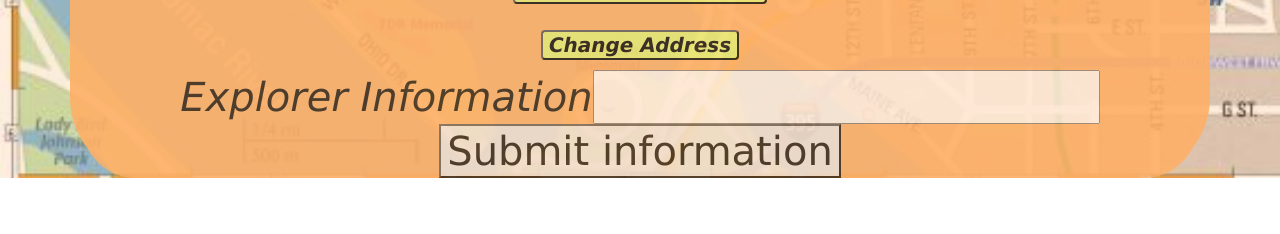
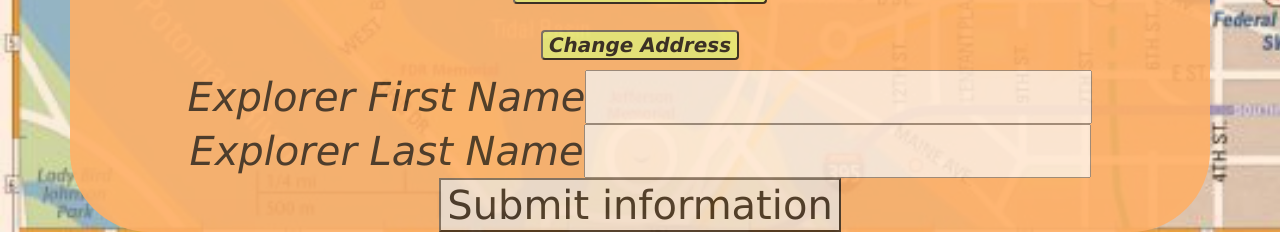
Before and after one commit to nolanbeihl/Nolan_Beihl_Capstone_Frontend, a React (Create React App) app in the folder spontanious-app/: page / in a window 1280 px wide. Shown: the part 818-1052 px from the top of the page. Before the commit the page ends 1004 px from the top, so only its background shows below. Built offline with nearby package versions, Linux system fonts and the light colour scheme; no server answers.

Commit message:
Working on getting form submission to update data base to confirm path to MySQL database.  Showing status 200 but not showing in MySQL, looking further into what the disconnect might be

```diff
--- a/spontanious-app/src/Components/Explorer/Explorer.jsx
+++ b/spontanious-app/src/Components/Explorer/Explorer.jsx
@@ -1,5 +1,6 @@
 import axios from 'axios';
 import React, {Component} from 'react';
+import Modal from 'react-modal';
 
 
 
@@ -8,6 +9,9 @@ class Explorer extends Component {
         super(props);
         this.state = {
          explorer_id : '',
+         firstName: '',
+         lastName:'',
+
 
         }
     }
@@ -20,15 +24,19 @@ class Explorer extends Component {
 
     handleSubmit = async(event) =>{
         event.preventDefault();
-        await axios.post('http://127.0.0.1:8000/api/explorers/',this.state)
+        await axios.post('http://127.0.0.1:8000/api/explorers_explorer/',this.state)
     }
 
     render(){
         return(
             <div class= "container" width="50%" height= "20%">
             <form onSubmit ={(event) => this.handleSubmit(event)}>
-                <label>Explorer Information</label>
-                    <input type = 'text' name="comment" onChange = {this.handleChange} value = {this.state.explorer_id}/>
+                <label>Explorer First Name
+                    <input type = 'text' name="firstName" onChange = {this.handleChange} value = {this.state.firstName}/>
+                    </label>
+                <label>Explorer Last Name
+                    <input type = 'text' name="lastName" onChange = {this.handleChange} value = {this.state.lastName}/>
+                    </label>
                 <button onClick={this.handleSubmit} type = "submit" value = "Submit"> Submit information</button>
             </form>
             </div>
--- a/spontanious-app/src/Components/ExplorerModal/ExplorerModal.jsx
+++ b/spontanious-app/src/Components/ExplorerModal/ExplorerModal.jsx
@@ -69,7 +69,7 @@ export function AddressModal (props){
                         </label>
                         <button className="button-1" type="submit" onClick={handleSubmit}> Submit</button>
                         <button className="button-1" type="submit" onClick={handleClose}>Back To Menu</button>
-                        <button className="button-1" type="submit" onClick={Explorer}>Explorer Information</button>
+                        {/* <button className="button-1" type="submit" onClick={Explorer}>Explorer Information</button> */}
                     </form>
 
                 </Modal>
```
